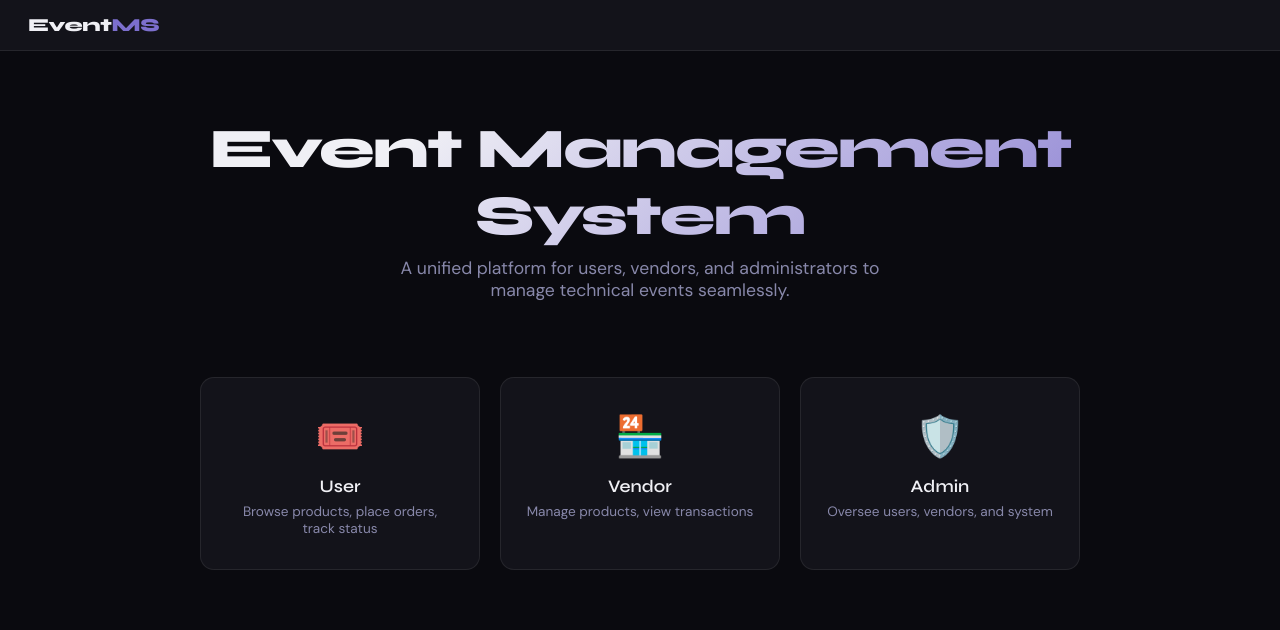
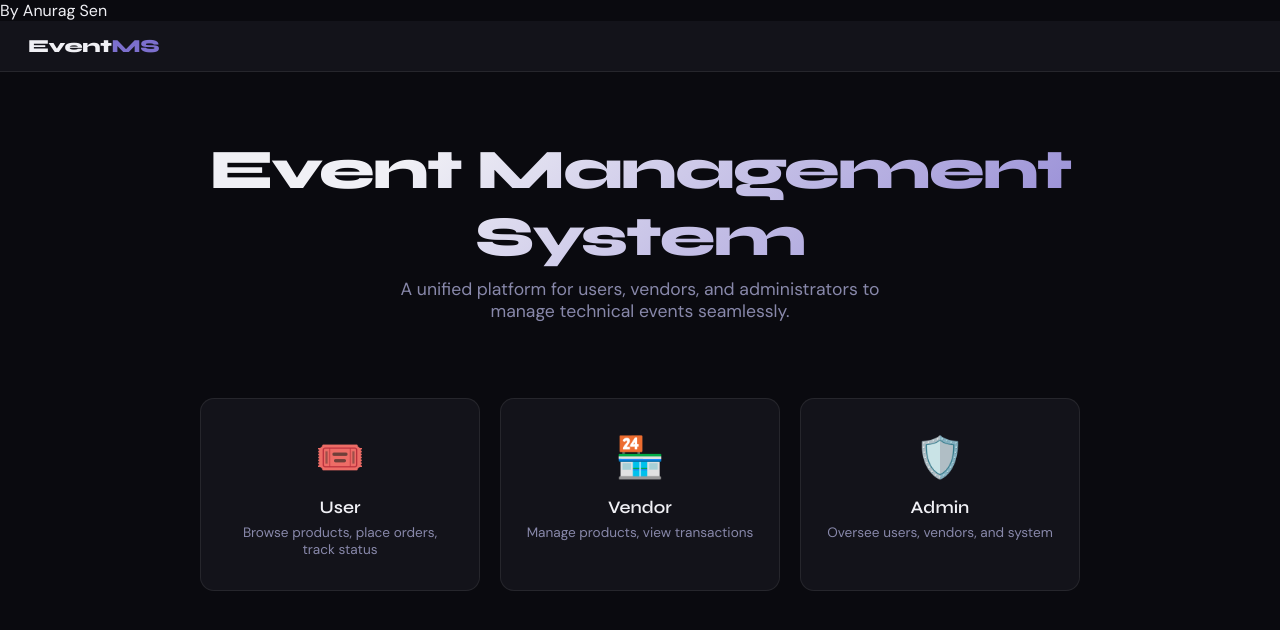
Before and after one commit to Rosenmunda/Event_managment_Acxiom_AnuragSen, a plain HTML site: page client/index.html in a window 1280 px wide. Drawn offline with Linux system fonts and the light colour scheme.

Commit message:
name add

```diff
--- a/client/index.html
+++ b/client/index.html
@@ -4,6 +4,7 @@
 <meta charset="UTF-8">
 <meta name="viewport" content="width=device-width, initial-scale=1.0">
 <title>Event Management System</title>
+<p>By Anurag Sen</p>
 <link href="https://fonts.googleapis.com/css2?family=Syne:wght@400;600;700;800&family=DM+Sans:wght@300;400;500;600&display=swap" rel="stylesheet">
 <link rel="stylesheet" href="style.css">
 </head>
```
